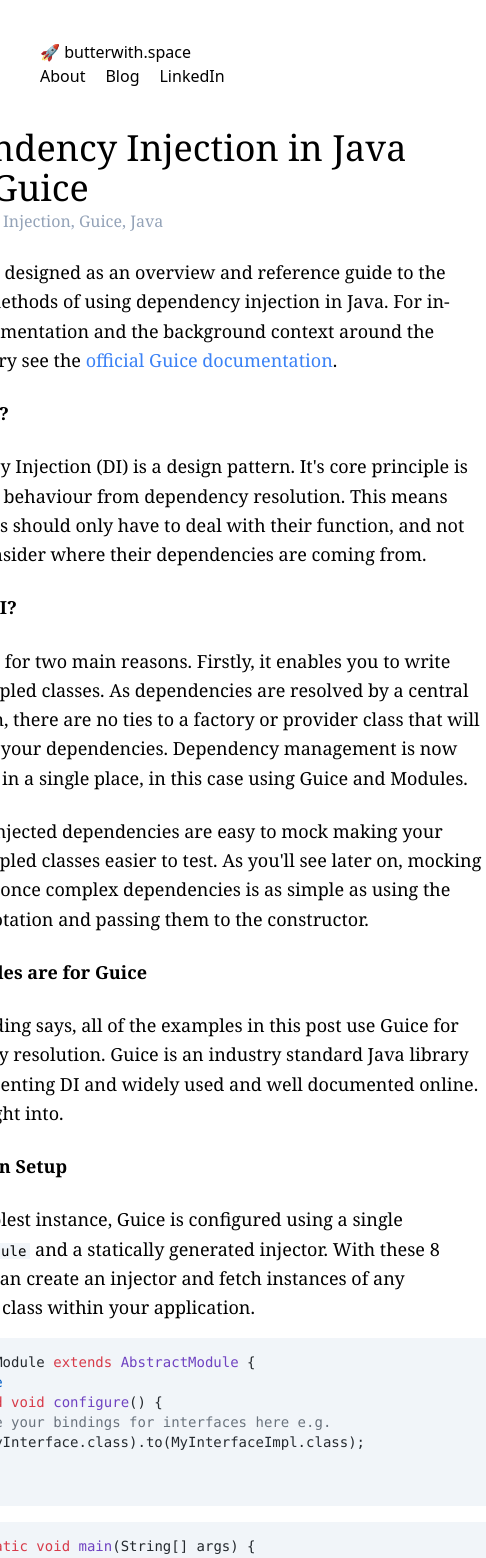
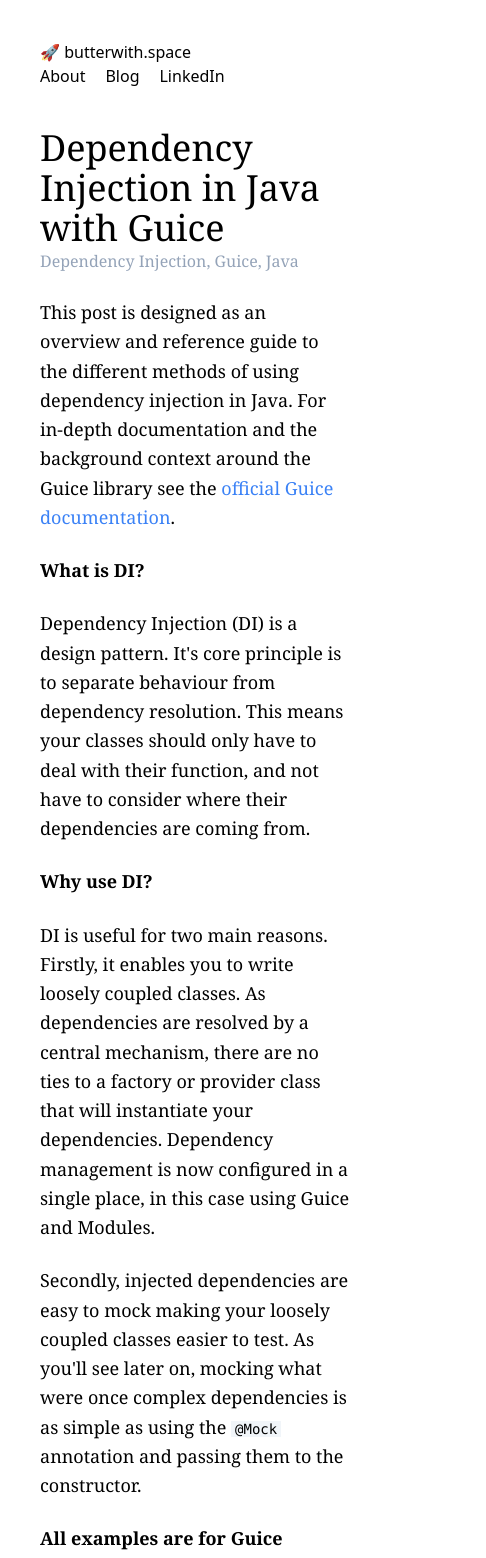
Before and after one commit to tbutterwith/butterwith.space, a Next.js app: page /blog/dependency-injection-with-guice in a window 390 px wide. Shown: the top 1558 px of the page, 486 px wide, since content can reach past the window. Built offline with nearby package versions, Linux system fonts and the light colour scheme.

Commit message:
Fixes width bug on small screens with code snippets

```diff
--- a/pages/blog/[slug].js
+++ b/pages/blog/[slug].js
@@ -18,7 +18,7 @@ function BlogPostPage({ blog }) {
         <title>{blog.title} | Tom Butterwith - butterwith.space</title>
       </Head>
       <div className="container flex justify-center">
-        <div className="max-w-prose font-serif leading-relaxed">
+        <div className="max-w-full font-serif leading-relaxed md:max-w-prose">
           <h1 className="font-serif text-4xl">{blog.title}</h1>
           <div className="text-slate-400">{blog.tags.sort().join(", ")}</div>
           <section
--- a/styles/globals.css
+++ b/styles/globals.css
@@ -63,6 +63,10 @@
   @apply bg-slate-100 my-4;
 }
 
+.markdown pre code {
+
+}
+
 @media (prefers-color-scheme: dark) {
   .markdown a:visited {
     @apply text-blue-300;
```
